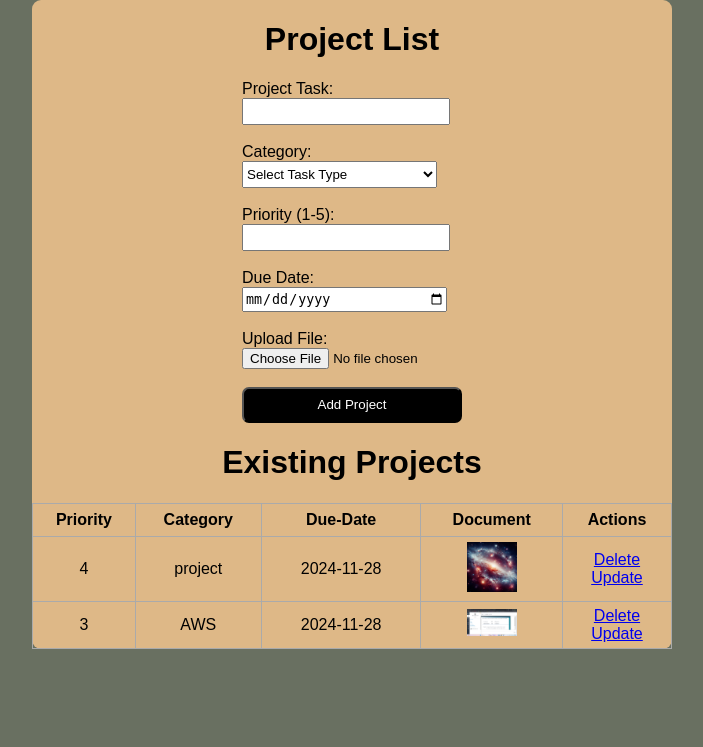
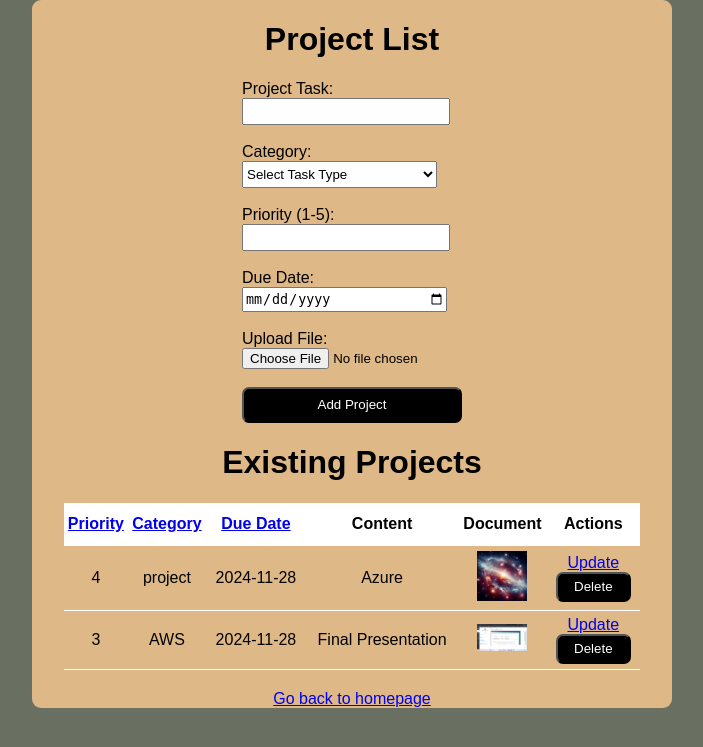
Before and after one commit to Yashgit1728/task, a Flask app: page /final_project in a window 1280 px wide. Shown: the top 747 px of the page, without its empty margins (288-991 px from the left). Run offline with Flask 2, Linux system fonts and the light colour scheme; data comes from the database, SQL or seed files in the repository; both versions use the stored data as it was after the commit.

Commit message:
html changed

```diff
--- a/FlaskIntroduction-master/app.py
+++ b/FlaskIntroduction-master/app.py
@@ -3,6 +3,8 @@ from models import db, Todo, Project
 import os
 from datetime import datetime
 from flask import current_app
+from sqlalchemy import asc, desc
+
 
 
 app = Flask(__name__)
@@ -90,16 +92,12 @@ def delete(id):
     except:
         return 'There was a problem deleting that task'
 
-@app.route('/delete_form/<int:id>')
-def Formdelete(id):
-    project_to_delete = Project.query.get_or_404(id)
-
-    try:
-        db.session.delete(project_to_delete)
-        db.session.commit()
-        return redirect('/final_project')
-    except:
-        return 'There was a problem deleting that task'
+@app.route('/delete_form/<int:id>', methods=['POST'])
+def delete_project(id):
+    project = Project.query.get_or_404(id)
+    db.session.delete(project)
+    db.session.commit()
+    return redirect('/final_project')  # Redirect back to the project list
 
 @app.route('/update/<int:id>', methods=['GET', 'POST'])
 def update(id):
@@ -124,6 +122,7 @@ def Formupdate(id):
 
     if request.method == 'POST':
         # Update fields from the form
+        project.task = request.form['pTask']
         project.category = request.form['task_type']
         project.priority = int(request.form['pr'])
         project.due_date = datetime.strptime(request.form['due_date'], '%Y-%m-%d').date()
@@ -151,6 +150,28 @@ def Formupdate(id):
 
     return render_template('/final_project/Form_update.html', project=project)
 
+
+@app.route('/final_project')
+def table_route():
+    # Default sorting parameters
+    sort_column = request.args.get('sort_column', 'id')  # Default column to sort by
+    sort_order = request.args.get('sort_order', 'asc')  # Default sort order (ascending)
+
+    # Dynamically determine sort order
+    if sort_order == 'desc':
+        sort_query = getattr(Project, sort_column).desc()
+    else:
+        sort_query = getattr(Project, sort_column).asc()
+
+    # Query the database and sort
+    projects = Project.query.order_by(sort_query).all()
+
+    # Pass sorted data to the template
+    return render_template('Form.html', projects=projects, sort_column=sort_column, sort_order=sort_order)
+
+
+
+
 if __name__ == "__main__":
     with app.app_context():
         db.create_all()
--- a/FlaskIntroduction-master/static/css/main.css
+++ b/FlaskIntroduction-master/static/css/main.css
@@ -10,7 +10,8 @@ body, html {
 }
 
 table, td, th {
-    border: 1px solid #aaa;
+    border-width:0px;
+    border-bottom: 1px solid #fff;
 }
 
 table {
@@ -63,3 +64,20 @@ input[type="submit"] {
     height: 36px;
     cursor: pointer;
 }
+.table_style th{
+     background-color: white;
+     height:40px;
+}
+
+.table_style{
+    width:90%;
+}
+
+#del{
+    background-color: black;
+    color: white;
+    width: 75px;
+    border-radius: 7px;
+    height: 30px;
+    cursor: pointer;
+}
--- a/FlaskIntroduction-master/templates/final_project/Form.html
+++ b/FlaskIntroduction-master/templates/final_project/Form.html
@@ -44,11 +44,24 @@
     {% if projects|length < 1 %}
         <h4 style="text-align: center">There are no projects. Add one below!</h4>
         {% else %}
-    <table>
-    <tr>
-        <th>Priority</th>
-        <th>Category</th>
-        <th>Due-Date</th>
+        <table class="table_style">
+            <tr>
+                <th>
+                    <a href="?sort_column=priority&sort_order={{ 'desc' if sort_column == 'priority' and sort_order == 'asc' else 'asc' }}">
+                        Priority
+                    </a>
+                </th>
+                <th>
+                    <a href="?sort_column=category&sort_order={{ 'desc' if sort_column == 'category' and sort_order == 'asc' else 'asc' }}">
+                        Category
+                    </a>
+                </th>
+                <th>
+                    <a href="?sort_column=due_date&sort_order={{ 'desc' if sort_column == 'due_date' and sort_order == 'asc' else 'asc' }}">
+                        Due Date
+                    </a>
+                </th>
+        <th>Content</th>
         <th>Document</th>
         <th>Actions</th>
     </tr>
@@ -57,20 +70,30 @@
         <td>{{project.priority}}</td>
         <td>{{project.category}}</td>
         <td>{{project.due_date}}</td>
+        <td>{{project.task}}</td>
         <td>
             <a href="{{ url_for('static', filename='uploads/' + project.file_name) }}" >
                 <img src="{{ url_for('static', filename='uploads/' + project.file_name) }}" alt="{{ project.file_name }}" style="max-width: 50px; max-height: 50px;">
             </a>
         </td>
         <td>
-            <a href="/delete_form/{{project.id}}">Delete</a>
+             <a href="/update_form/{{project.id}}">Update</a>
             <br>
-            <a href="/update_form/{{project.id}}">Update</a>
+            <form action="/delete_form/{{ project.id }}" method="POST" style="display: inline;">
+                <button type="submit" id="del">
+                    Delete
+                </button>
+            </form>
         </td>
     </tr>
     {% endfor %}
 </table>
 {% endif %}
+<div style="text-align: center; margin-top:20px;">
+    <a href="/">Go back to homepage</a>
+</div>
 </div>
 
+
+
 {% endblock %}
```
Also changed, not shown: FlaskIntroduction-master/templates/final_project/Form_update.html (+8 -0 lines), FlaskIntroduction-master/static/uploads/Screenshot 2024-10-01 192724.png (added), FlaskIntroduction-master/static/uploads/Screenshot 2024-10-02 152106.png (added), FlaskIntroduction-master/static/uploads/Screenshot 2024-10-02 163019.png (added), FlaskIntroduction-master/test.db.
